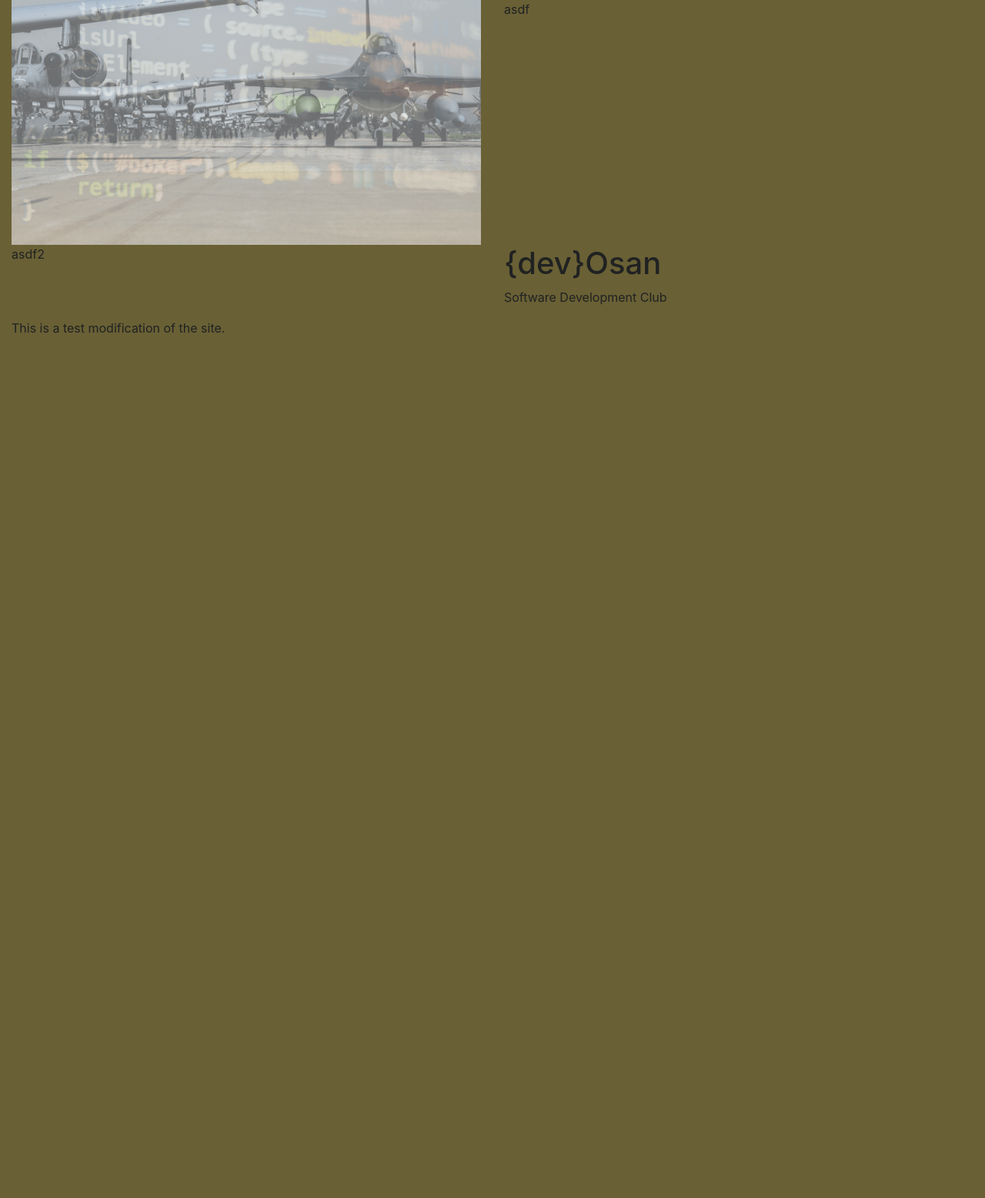
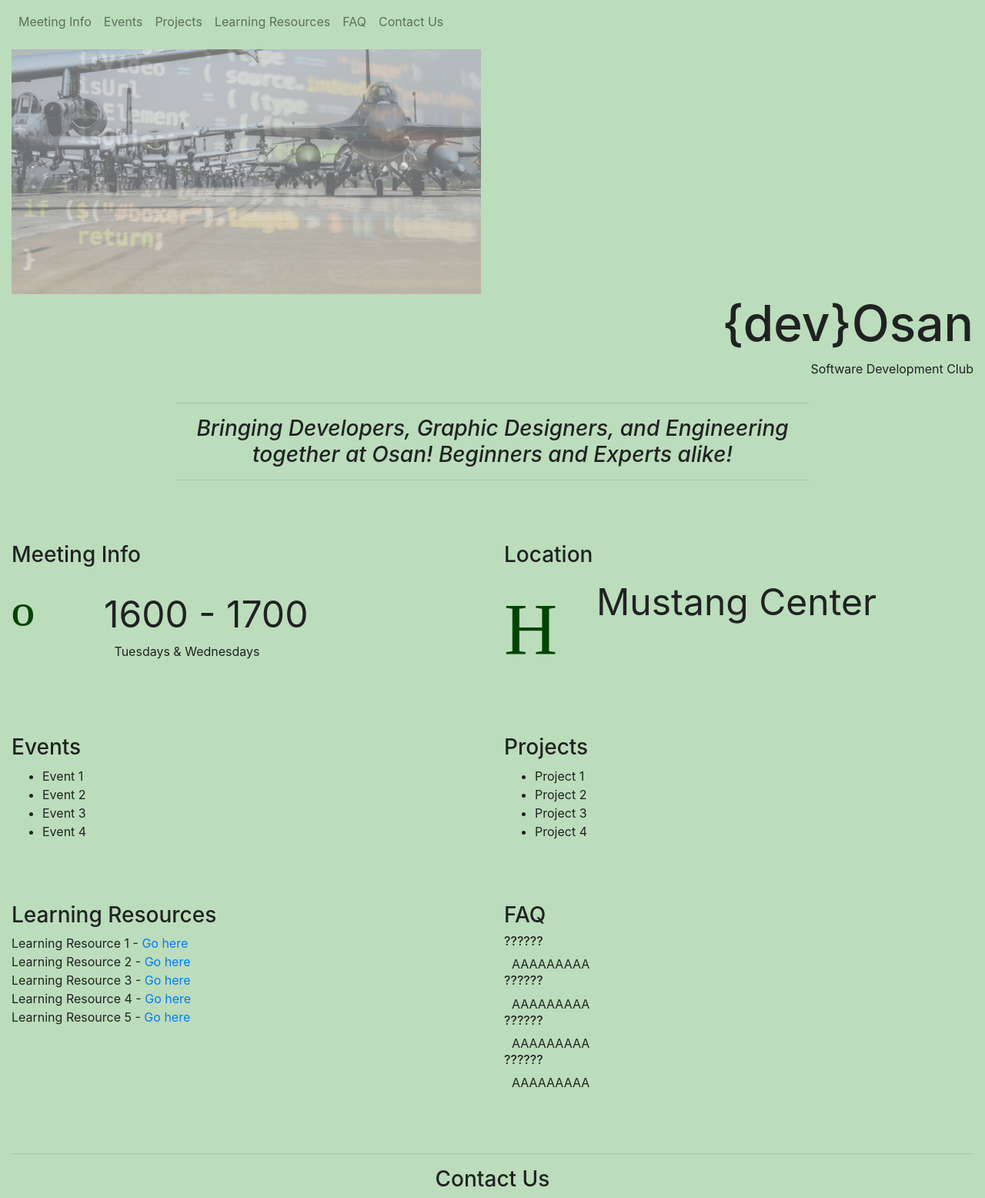
Before and after one commit to sigonasr2/dev-osan.github.io, a PHP site: page / in a window 1280 px wide. Shown: the whole page at 77% size. Before the commit the page ends 433 px from the top, so only its background shows below. Run offline with PHP 8.4, Linux system fonts and the light colour scheme.

Commit message:
Create a bare-bones layout for the site. Developed basic elements.

```diff
--- a/index.html
+++ b/index.html
@@ -18,28 +18,149 @@
 
     <!-- Header information, above the fold -->
     <div class="container-fluid">
-      <div class="row">
+      <div class="row" style="padding-top:64px;">
         <div class="col col-12 col-sm-6">
             <img src="img/header.png" class="img-fluid" alt="Responsive image">
         </div>
-        <div class="col">asdf</div>
+        <div class="col col-6">
+			<nav class="navbar fixed-top navbar-expand-sm navbar-light" style="text-align:right;>
+			<a class="navbar-toggler">
+			<button class = "navbar-toggler" type="button" data-toggle="collapse" data-target="#navbarNavDropdown" aria-controls="navbarNavDropdown" aria-expanded="false" aria-label="Toggle navigation">
+				<span class="navbar-toggler-icon"></span>
+			</button>
+			<div class="collapse navbar-collapse" id="navbarNavDropdown">
+				<ul class="navbar-nav">
+					<li class="nav-item">
+						<a class="nav-link" href="#MEET">Meeting Info</a>
+					</li>
+					<li class="nav-item">
+						<a class="nav-link" href="#EVENT">Events</a>
+					</li>
+					<li class="nav-item">
+						<a class="nav-link" href="#PROJECT">Projects</a>
+					</li>
+					<li class="nav-item">
+						<a class="nav-link" href="#LEARN">Learning Resources</a>
+					</li>
+					<li class="nav-item">
+						<a class="nav-link" href="#FAQ">FAQ</a>
+					</li>
+					<li class="nav-item">
+						<a class="nav-link" href="#CONTACT">Contact Us</a>
+					</li>
+				</ul>
+			</div>
+		</div>
       </div>
       <div class="row">
-        <div class="col col-12 col-sm-6">asdf2</div>
-        <div class="col">
-          <h1>{dev}Osan</h1>
-          <p>Software Development Club</p>
-        </div>
+        <div class="col col-6"></div>
+        <div class="col col-12 col-sm-6">
+			<div class="rightalign">
+			  <h1 class="osanlogo">{dev}Osan</h1>
+			  <p>Software Development Club</p>
+			</div>
+		</div>
       </div>
     </div>
 
     <!-- below the fold. Vision statement, Meeting info -->
     <div class="container-fluid">
       <div class="row">
-        <div class="col">This is a test modification of the site.</div>
+		<div class="col col-2"> </div>
+		<div class="col col-8">
+			<hr>
+			<div class="visionstatement">
+			<h3>Bringing Developers, Graphic Designers, and Engineering together at Osan! Beginners and Experts alike!</h3>
+			</div>
+			<hr>
+		</div>
+		<div class="col col-2"></div>
       </div>
     </div>
-
+	<div class="spacer"></div>
+	<div class="container-fluid" id="MEET">
+      <div class="row">
+			<div class="col col-12 col-sm-6">
+				<h3>Meeting Info</h3>
+				<div class="wingdings-image" style="float:left;">
+					º
+				</div>
+				<div class="info-display">
+					<div class="info-header">
+						1600 - 1700
+					</div>
+					<div class="info-header-sm">
+						&nbsp;&nbsp;&nbsp;Tuesdays & Wednesdays
+					</div>
+				</div>
+			</div>
+			<div class="col col-12 col-sm-6">
+				<h3>Location</h3>
+				<div class="webdings-image" style="float:left;">
+					H
+				</div>
+				<div class="info-header">
+					Mustang Center
+				</div>
+			</div>
+		</div>
+	</div>
+	<div class="spacer"></div>
+	<div class="container-fluid">
+      <div class="row">
+			<div class="col col-12 col-sm-6" id="EVENT">
+				<h3>Events</h3>
+				<ul>
+					<li>Event 1</li>
+					<li>Event 2</li>
+					<li>Event 3</li>
+					<li>Event 4</li>
+				</ul>
+			</div>
+			<div class="col col-12 col-sm-6" id="PROJECT">
+				<h3>Projects</h3>
+				<ul>
+					<li>Project 1</li>
+					<li>Project 2</li>
+					<li>Project 3</li>
+					<li>Project 4</li>
+				</ul>
+			</div>
+	  </div>
+	</div>
+	<div class="spacer"></div>
+	<div class="container-fluid">
+      <div class="row">
+			<div class="col col-12 col-sm-6" id="LEARN">
+				<h3>Learning Resources</h3>
+				<div>Learning Resource 1  - <a href="">Go here</a></div>
+				<div>Learning Resource 2  - <a href="">Go here</a></div>
+				<div>Learning Resource 3  - <a href="">Go here</a></div>
+				<div>Learning Resource 4  - <a href="">Go here</a></div>
+				<div>Learning Resource 5  - <a href="">Go here</a></div>
+			</div>
+			<div class="col col-12 col-sm-6" id="FAQ">
+				<h3>FAQ</h3>
+				<h6>??????</h6>
+				<div class="answer">AAAAAAAAA</div>
+				<h6>??????</h6>
+				<div class="answer">AAAAAAAAA</div>
+				<h6>??????</h6>
+				<div class="answer">AAAAAAAAA</div>
+				<h6>??????</h6>
+				<div class="answer">AAAAAAAAA</div>
+			</div>
+	  </div>
+	</div>
+	<div class="spacer"></div>
+	<div class="container-fluid">
+      <div class="row">
+			<div class="col col-12" id="CONTACT">
+				<hr>
+				<center><h3>Contact Us</h3></center>
+			</div>
+	  </div>
+	</div>
 
 
 
--- a/styles.css
+++ b/styles.css
@@ -1,4 +1,51 @@
 * {
- background-color: #696035;
+ background-color: #BDB;
  color: #202222;
 }
+
+.rightalign{
+ text-align:right;
+}
+
+.osanlogo{
+ font-size:64px;
+}
+
+.visionstatement{
+ text-align:center;
+ font-style: italic;
+}
+
+.wingdings-image{
+ font-family:"Wingdings";
+ font-size:96px;
+ color:#040;
+ width:120px;
+}
+
+.webdings-image{
+ font-family:"Webdings";
+ font-size:96px;
+ color:#040;
+ width:120px;
+}
+
+.info-display{
+ padding-top:16px;
+}
+
+.info-header{
+ font-size:48px;
+}
+
+.info-header-sm{
+ padding-left:12px;
+}
+
+.answer{
+ margin-left:10px;
+}
+
+.spacer{
+ height:64px;
+}
```
Also changed, not shown: README.md.
